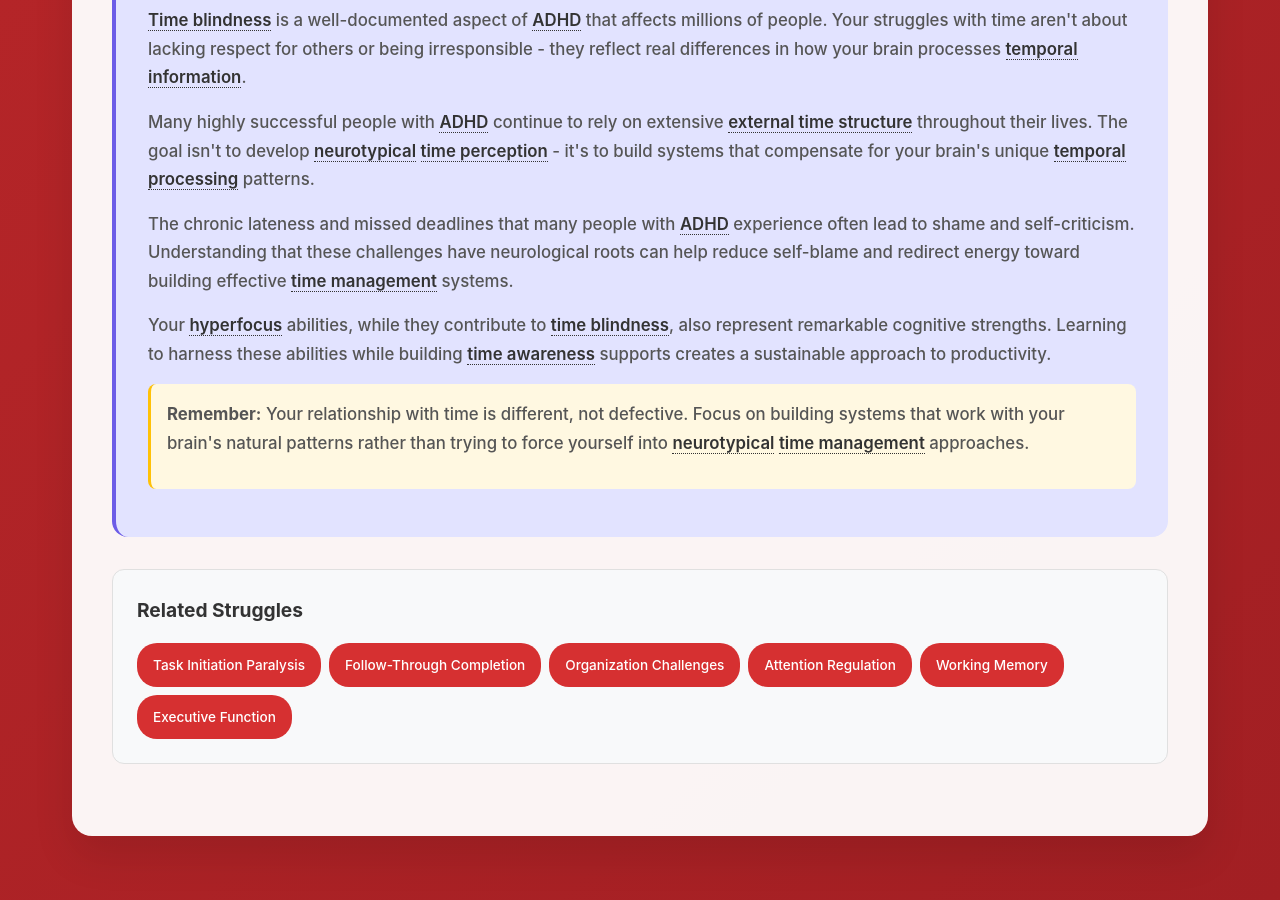
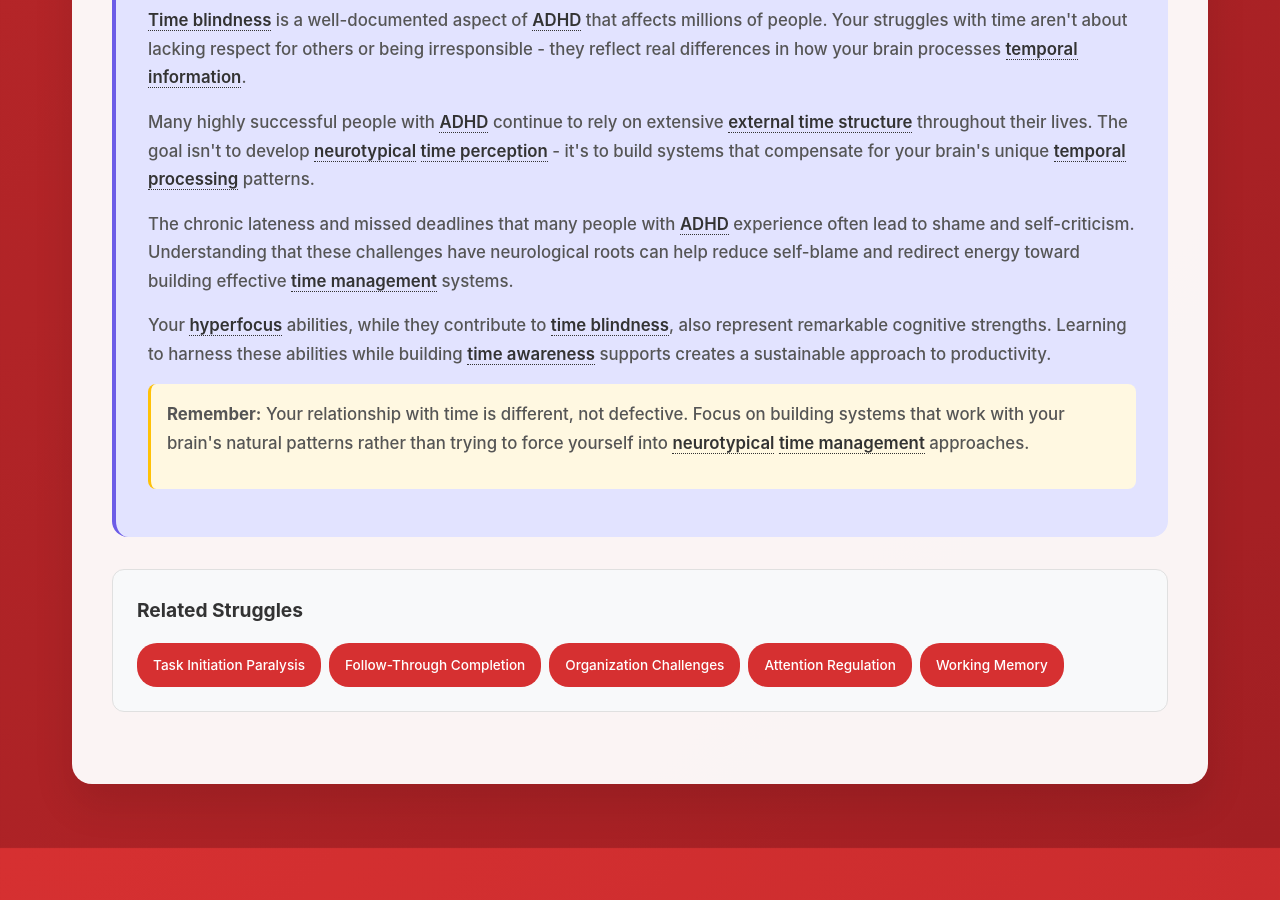
Before and after one commit to neurodivergent-survival-guide/neurodivergent-survival-guide, a Jekyll site: the page built from struggles/time-blindness.html, in a window 1280 px wide and 900 px high, scrolled down 4080 px. Built offline with Jekyll 4.4.1, drawn with Linux system fonts in a browser that asks for light colours; after the commit the page ends 4928 px from its top, so only the background shows below that.

Commit message:
Update time-blindness.html

```diff
--- a/struggles/time-blindness.html
+++ b/struggles/time-blindness.html
@@ -647,7 +647,6 @@ title: "Time Blindness"
                     <a href="{{ '/struggles/organization-and-planning-challenges.html' | relative_url }}" class="struggle-tag">Organization Challenges</a>
                     <a href="{{ '/struggles/attention-regulation.html' | relative_url }}" class="struggle-tag">Attention Regulation</a>
                     <a href="{{ '/struggles/working-memory-difficulties.html' | relative_url }}" class="struggle-tag">Working Memory</a>
-                    <a href="{{ '/struggles/executive-function-challenges.html' | relative_url }}" class="struggle-tag">Executive Function</a>
                 </div>
             </div>
         </div>
```
